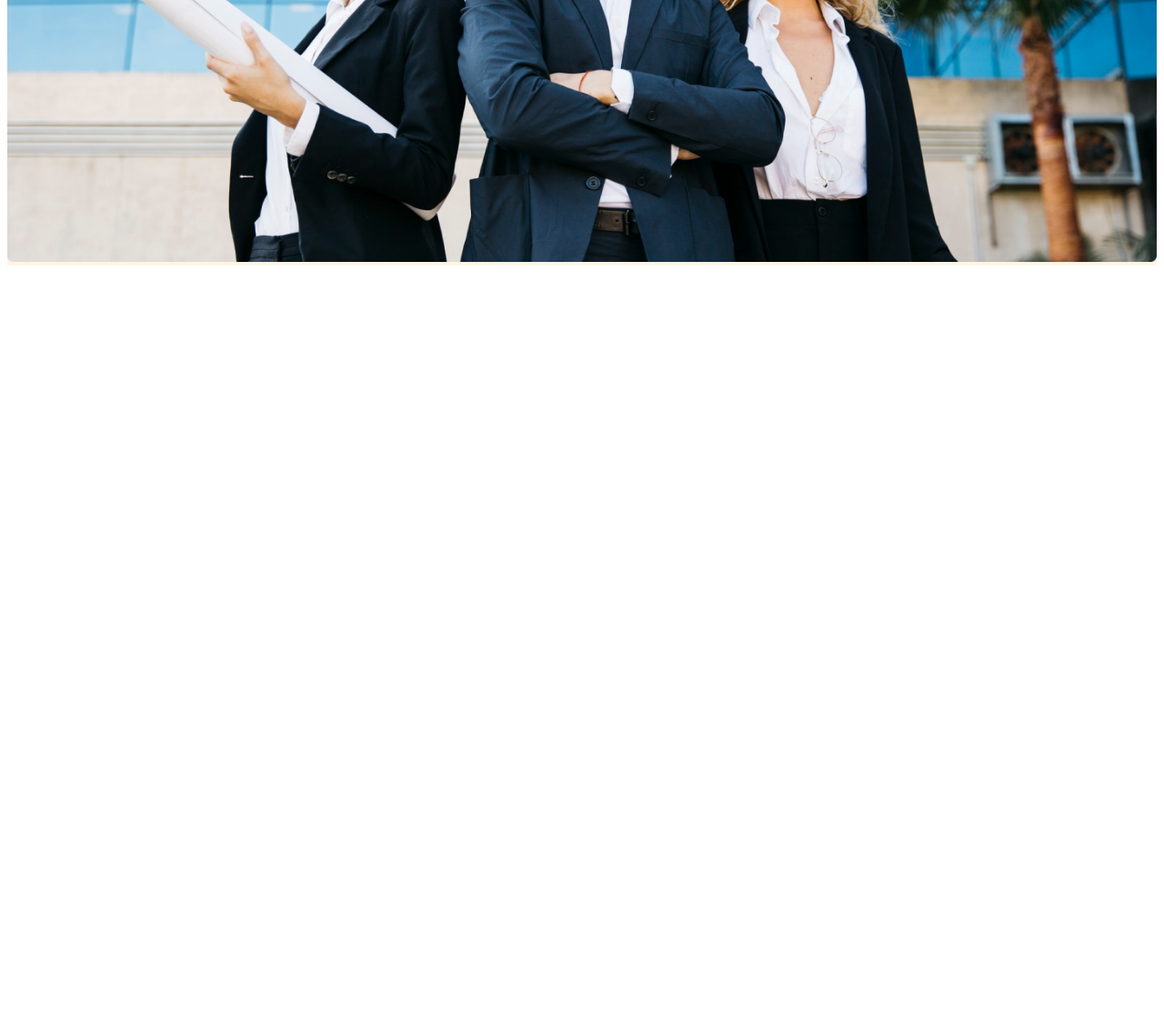
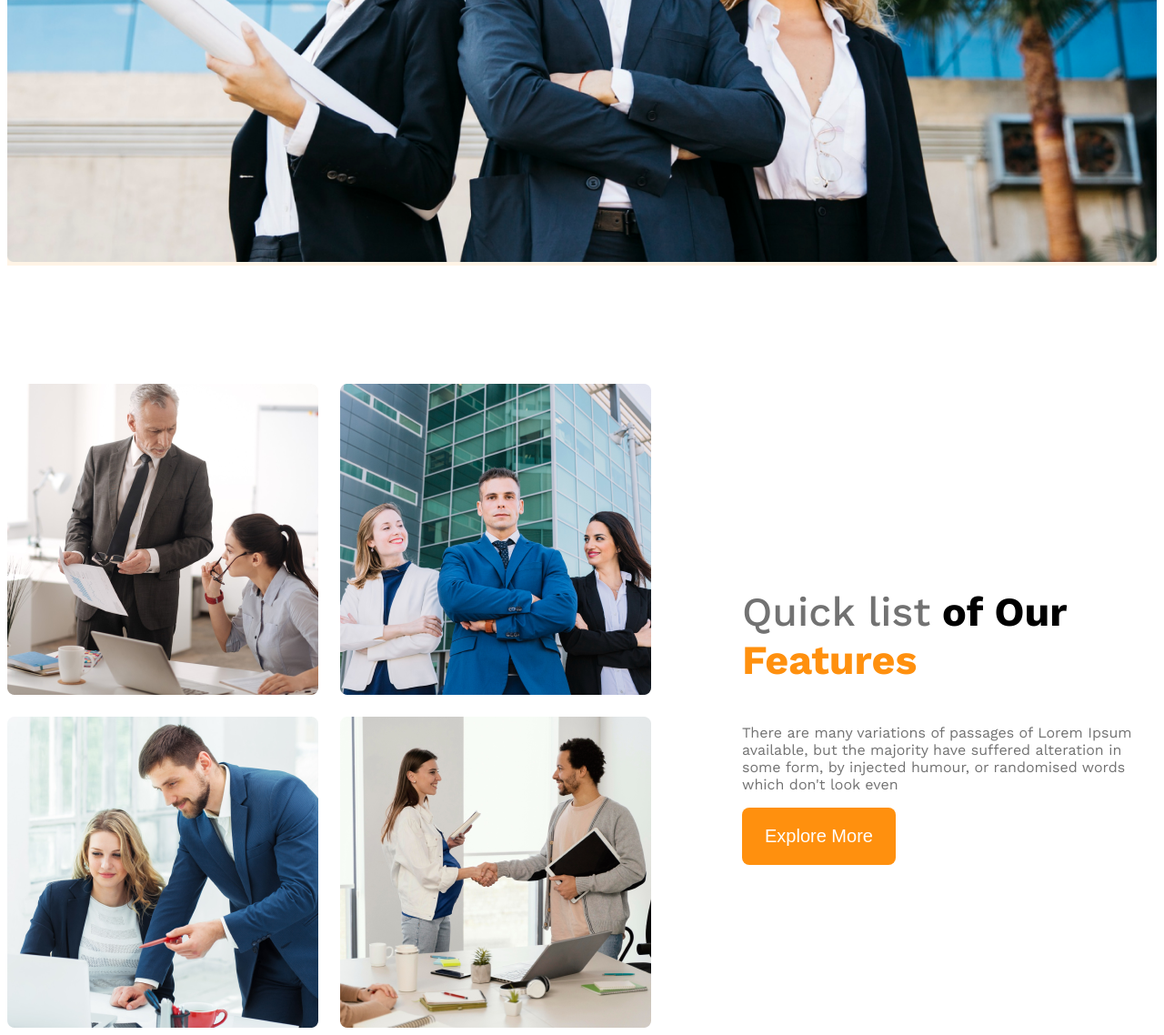
Before and after one commit to md-salauddin-6609/g3-architects-website, a plain HTML site: page index.html in a window 1280 px wide. Shown: the part 892-2030 px from the top of the page at 91% size. Before the commit the page ends 1192 px from the top, so only its background shows below. Drawn offline with nearby package versions, Linux system fonts and the light colour scheme.

Commit message:
added responsive features

```diff
--- a/index.html
+++ b/index.html
@@ -27,7 +27,19 @@
         </div>
     </header>
     <main>
-
+        <section class="teams">
+            <div class="team-img-container">
+                <img src="images/team1.png" alt="">
+                <img src="images/team2.png" alt="">
+                <img src="images/team3.png" alt="">
+                <img src="images/team4.png" alt="">
+            </div>
+            <div class="our-features">
+                <h3 class="features-title"><span id="Quick-list" class="text-light-gray">Quick list</span> <span>of Our</span> <span id="features">Features</span></h3>
+                <p class="features-description text-light-gray">There are many variations of passages of Lorem Ipsum available, but the majority have suffered alteration in some form, by injected humour, or randomised words which don't look even</p>
+                <button class="btn-primary">Explore More</button>
+            </div>
+        </section>
     </main>
     <footer>
 
--- a/styles/architect.css
+++ b/styles/architect.css
@@ -36,6 +36,14 @@
     font-size: 1.25rem;
     border: none;
     border-radius: 8px;
+}
+
+main{
+    max-width: 1440px;
+    margin: 0 auto;
+}
+main > section{
+    margin-top: 130px;
 }
 
 /* ______________________________________________________________________ */
@@ -83,11 +91,61 @@
     width: 100%;
 }
 
+.teams{
+    display: flex;
+    align-items: center;
+}
+
+.team-img-container{
+    display: grid;
+    grid-template-columns: repeat(2, 1fr);
+    gap: 24px;
+}
+
+.our-features{
+    margin-left: 100px;
+    max-width: 530px;
+}
+
+.features-title{
+    font-size: 2.8rem;
+    font-weight: 700;
+}
+#Quick-list{
+    font-weight: 500;
+}
+#features{
+    color: rgba(255, 144, 14, 1);
+}
 
 /* Responsive media quary small device */
 @media screen and (max-width: 576px) {
-    .navbar, .nav-links{
+    .navbar,
+    .nav-links,
+    .teams{
         flex-direction: column;
     }
+    .banner-content{
+        width: 100%;
+    }
+    .team-img-container{
+        grid-template-columns: repeat(1, 1fr);
+    }
+    .our-features{
+        margin-left: 20px;
+    }
+    main > section{
+        margin-top: 20px;
+    }
 }
-/* ______________________________________________________________________ */
+
+
+/* medium devic */
+@media screen and (min-width:576px) and (max-width: 992px) {
+    .teams{
+        flex-direction: column;
+    }
+    .our-features{
+        margin: 50px auto;
+    }
+}
```
